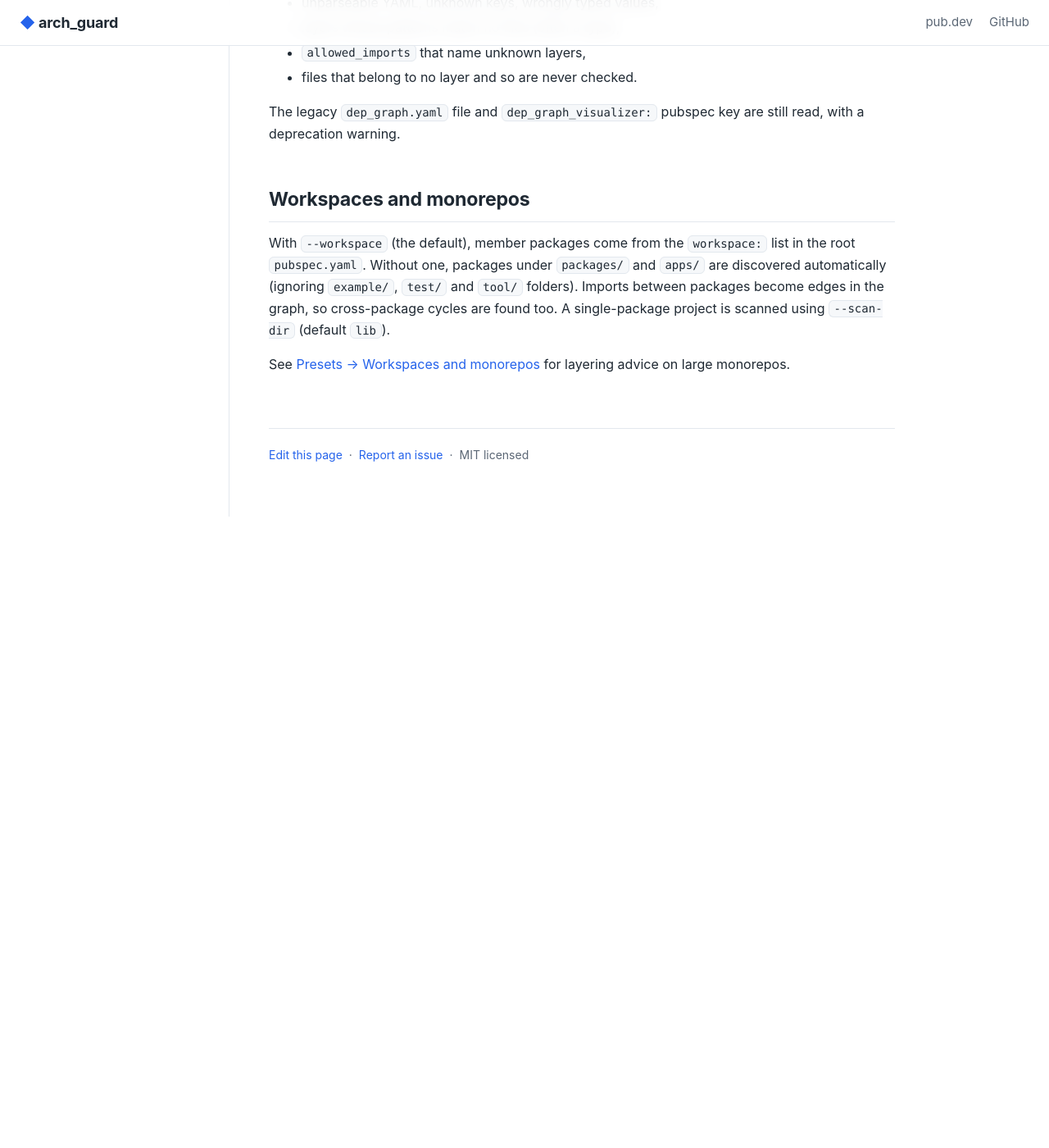
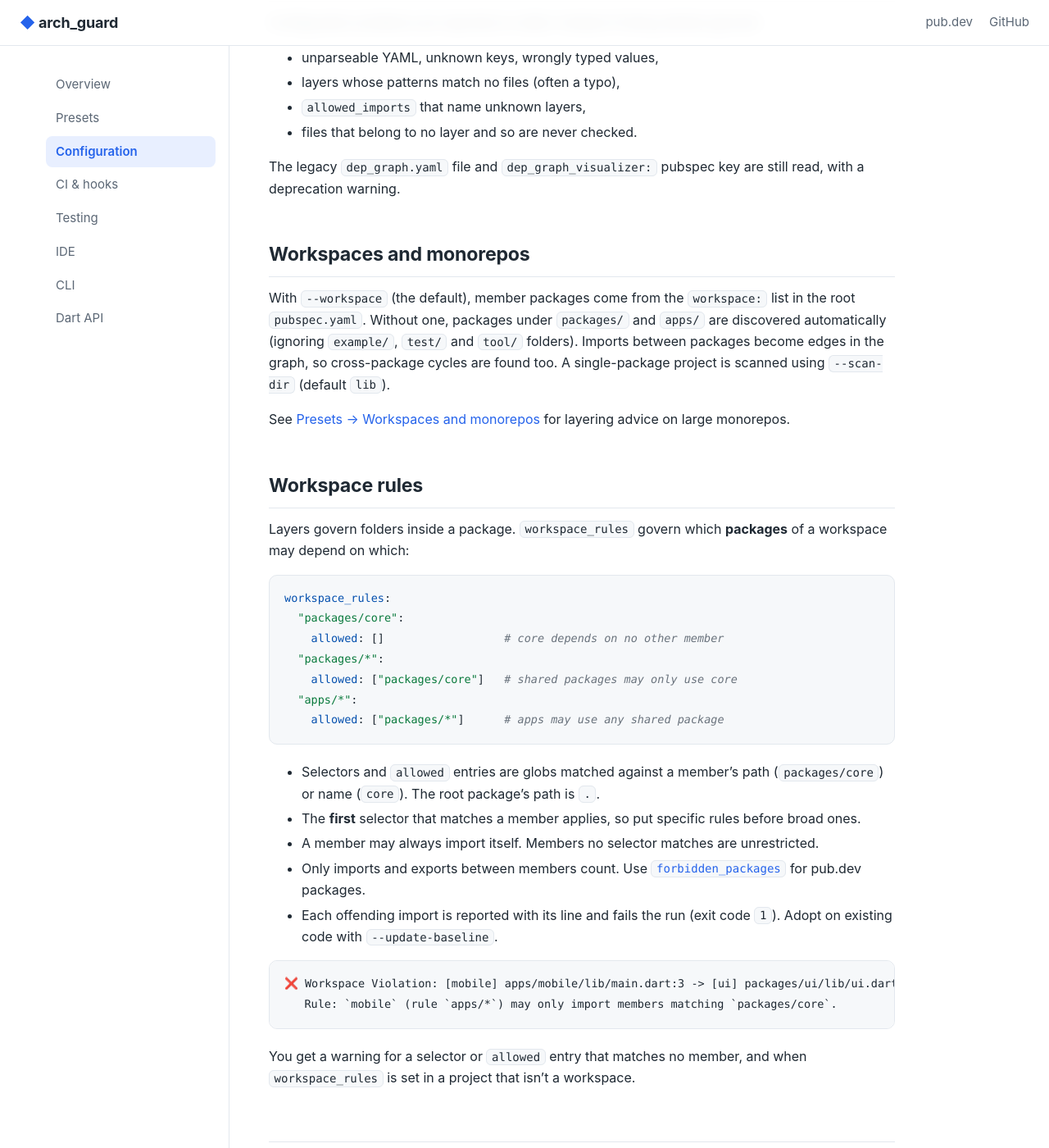
Before and after one commit to creatorpiyush/arch_guard, a Jekyll site: the page built from docs/configuration.md, in a window 1280 px wide and 1400 px high, scrolled down 4356 px. Shown: the whole window at 82% size. Built offline with Jekyll 4.4.1, drawn with Linux system fonts in a browser that asks for light colours; before the commit the page ends 4986 px from its top, so only the background shows below that; some of the changed text lies outside the part shown.

Commit message:
docs: workspace_rules

````diff
--- a/docs/configuration.md
+++ b/docs/configuration.md
@@ -61,6 +61,7 @@ layers:
 | `layers` | map | none | Layer name → `patterns` (globs), `allowed_imports` (layer names) and optional `forbidden_packages`. With a preset, overrides or adds layers. |
 | `forbidden_packages` | list | none | Packages (`dio`) or core libraries (`dart:io`) no scanned file may import. Globs allowed (`firebase_*`). Also valid inside a layer, where it applies only to that layer's files. |
 | `fail_on_layer_violation` | bool | `true` | Whether layer violations make the run exit with `1`. |
+| `workspace_rules` | map | none | In a workspace: member selector → `allowed:` members it may import. See [Workspace rules](#workspace-rules). |
 | `metrics` | map | none | `max_fan_out` / `max_fan_in`: fail when a file imports, or is imported by, more project files than this. `hotspots`: how many most-coupled files reports list (default 10). See [Metric limits](#metric-limits). |
 | `max_scc_size` | int | none | Fail when a circular-dependency group has more files than this, even with `--no-fail-on-cycle`. |
 
@@ -150,3 +151,30 @@ The legacy `dep_graph.yaml` file and `dep_graph_visualizer:` pubspec key are sti
 With `--workspace` (the default), member packages come from the `workspace:` list in the root `pubspec.yaml`. Without one, packages under `packages/` and `apps/` are discovered automatically (ignoring `example/`, `test/` and `tool/` folders). Imports between packages become edges in the graph, so cross-package cycles are found too. A single-package project is scanned using `--scan-dir` (default `lib`).
 
 See [Presets → Workspaces and monorepos](presets.md#workspaces-and-monorepos) for layering advice on large monorepos.
+
+## Workspace rules
+
+Layers govern folders inside a package. `workspace_rules` govern which **packages** of a workspace may depend on which:
+
+```yaml
+workspace_rules:
+  "packages/core":
+    allowed: []                  # core depends on no other member
+  "packages/*":
+    allowed: ["packages/core"]   # shared packages may only use core
+  "apps/*":
+    allowed: ["packages/*"]      # apps may use any shared package
+```
+
+- Selectors and `allowed` entries are globs matched against a member's path (`packages/core`) or name (`core`). The root package's path is `.`.
+- The **first** selector that matches a member applies, so put specific rules before broad ones.
+- A member may always import itself. Members no selector matches are unrestricted.
+- Only imports and exports between members count. Use [`forbidden_packages`](#forbidden-packages) for pub.dev packages.
+- Each offending import is reported with its line and fails the run (exit code `1`). Adopt on existing code with `--update-baseline`.
+
+```text
+❌ Workspace Violation: [mobile] apps/mobile/lib/main.dart:3 -> [ui] packages/ui/lib/ui.dart
+   Rule: `mobile` (rule `apps/*`) may only import members matching `packages/core`.
+```
+
+You get a warning for a selector or `allowed` entry that matches no member, and when `workspace_rules` is set in a project that isn't a workspace.
````
Also changed, not shown: docs/api.md (+1 -0 lines), CHANGELOG.md, README.md.
